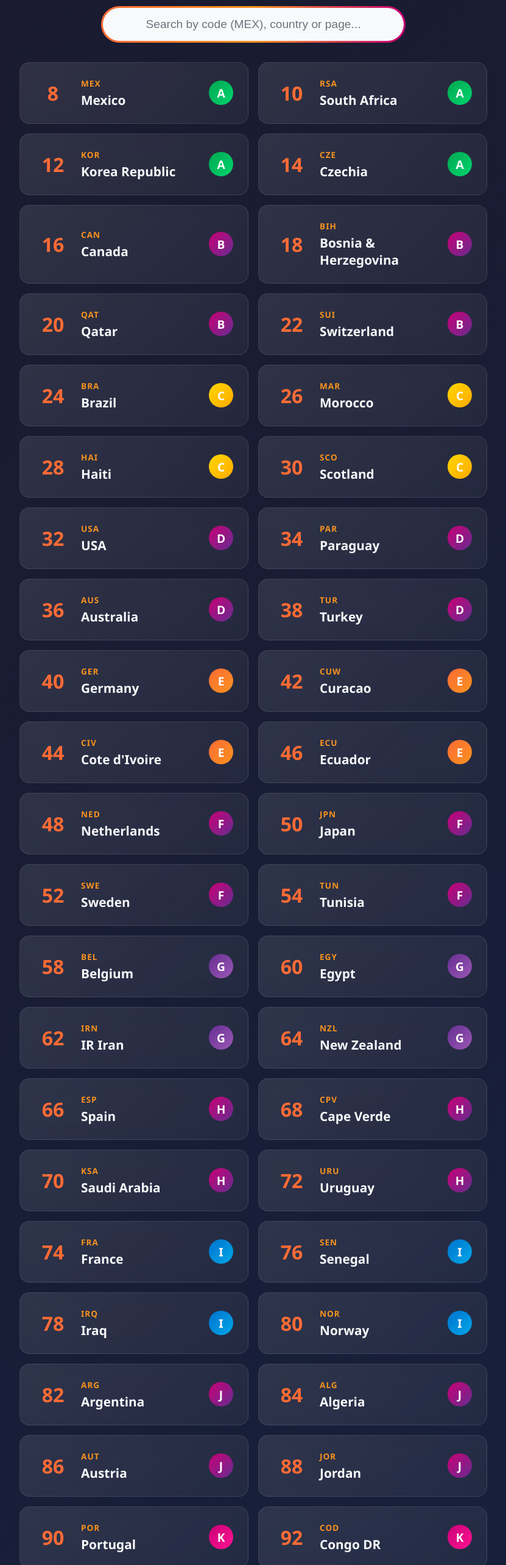
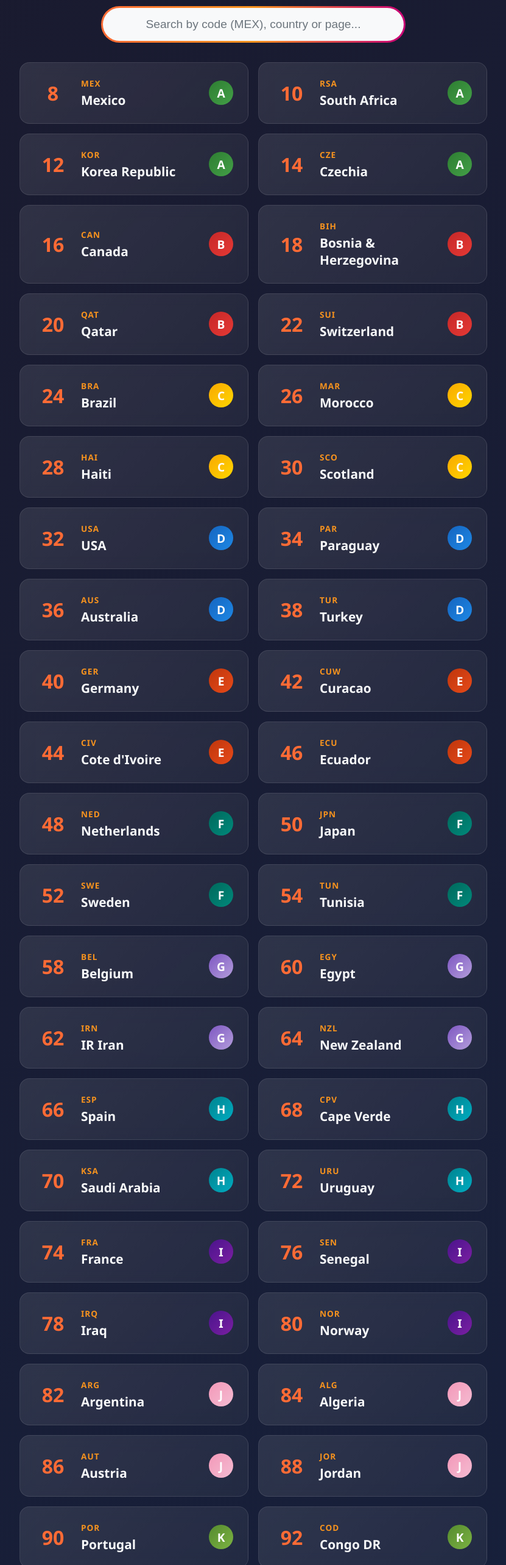
Before and after one commit to robertoandres24/worldcup-album-index, a React (Vite) app: page / in a window 1280 px wide. Shown: the part 234-2800 px from the top of the page at 61% size, without its empty margins (224-1055 px from the left). Built offline with nearby package versions, Linux system fonts and the light colour scheme.

Commit message:
update group colors

```diff
--- a/src/index.css
+++ b/src/index.css
@@ -574,12 +574,18 @@ header h1 span {
   font-size: 1.2rem;
 }
 
-.group-a { background: linear-gradient(135deg, #00a651, #00d66e); }
-.group-c { background: linear-gradient(135deg, #ffd700, #ffaa00); }
-.group-e { background: linear-gradient(135deg, #ff6b35, #f7931e); }
-.group-g { background: linear-gradient(135deg, #662d91, #9b59b6); }
-.group-i { background: linear-gradient(135deg, #0072ce, #00a8e8); }
-.group-k { background: linear-gradient(135deg, #c90076, #ff1493); }
+.group-a { background: linear-gradient(135deg, #2e7d32, #43a047); }
+.group-b { background: linear-gradient(135deg, #c62828, #e53935); }
+.group-c { background: linear-gradient(135deg, #f9a800, #ffd700); }
+.group-d { background: linear-gradient(135deg, #1565c0, #1e88e5); }
+.group-e { background: linear-gradient(135deg, #bf360c, #e64a19); }
+.group-f { background: linear-gradient(135deg, #00695c, #00897b); }
+.group-g { background: linear-gradient(135deg, #7e57c2, #b39ddb); }
+.group-h { background: linear-gradient(135deg, #00838f, #00acc1); }
+.group-i { background: linear-gradient(135deg, #4a148c, #7b1fa2); }
+.group-j { background: linear-gradient(135deg, #f398b8, #f4bcd2); }
+.group-k { background: linear-gradient(135deg, #558b2f, #7cb342); }
+.group-l { background: linear-gradient(135deg, #f0158d, #ed679c); }
 
 .no-results {
   text-align: center;
```
